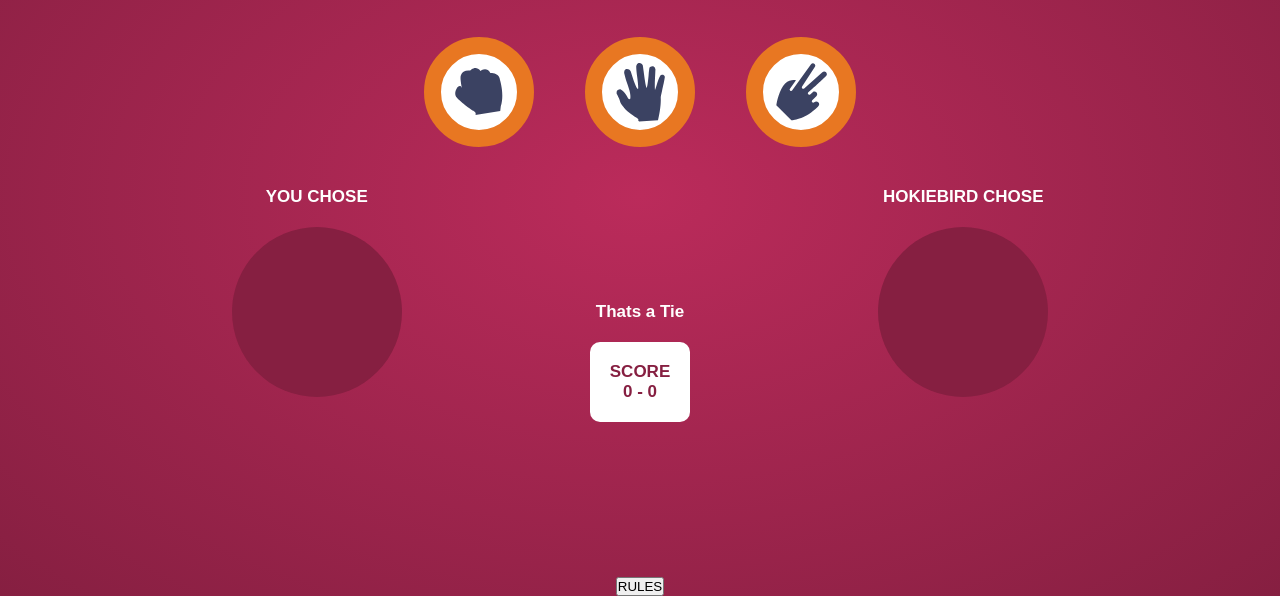
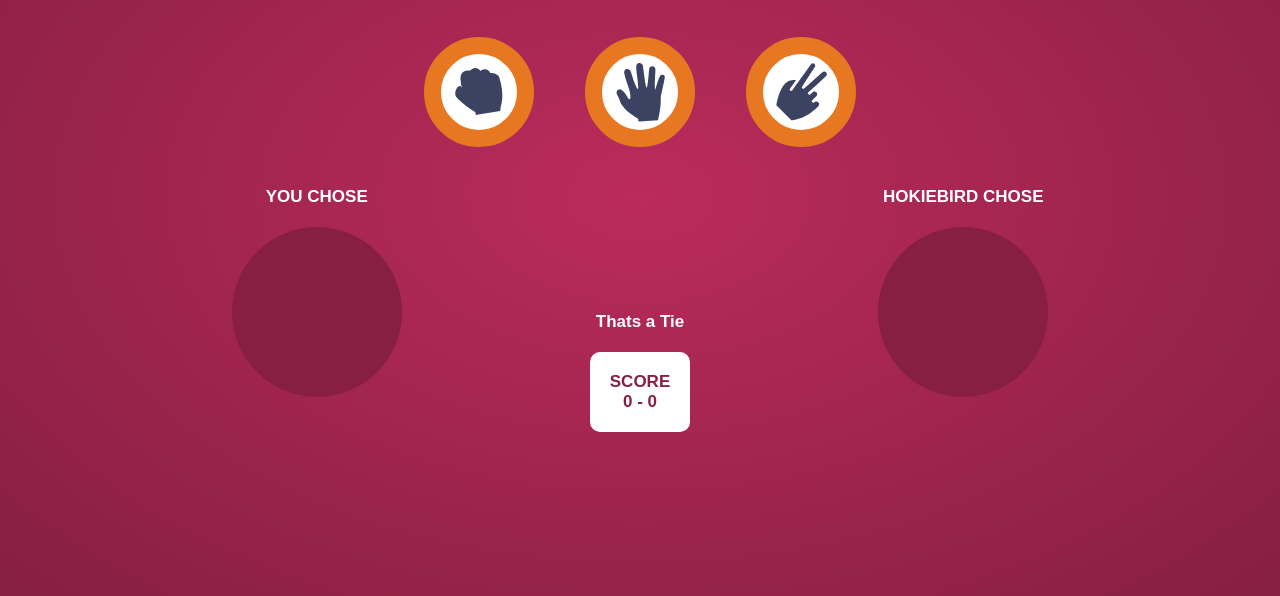
Before and after one commit to lumberger22/RockPaperScissors, a plain HTML site: page game.html in a window 1280 px wide. Both pictures are taken after a click on the item 478 px from the left and 296 px from the top of the page. Shown: the part 204-800 px from the top of the page. Drawn offline with Linux system fonts and the light colour scheme.

Commit message:
Remove footer and rules button

```diff
--- a/game.html
+++ b/game.html
@@ -39,9 +39,6 @@
             <div class="choice-circle"></div>
         </div>
     </div>
-    <footer>
-        <button class="rules">RULES</button>
-    </footer>
 
 </body>
 </html>
--- a/script.js
+++ b/script.js
@@ -22,19 +22,16 @@ roundResult.textContent = ('MAKE A CHOICE TO BEGIN');
 //Event Listeners
 rockSelection.addEventListener("click", () => {
     playerSelection = 'rock';
-    console.log(playerSelection);
     playRound();
 })
 
 paperSelection.addEventListener("click", () => {
     playerSelection = 'paper';
-    console.log(playerSelection);
     playRound();
 })
 
 scissorsSelection.addEventListener("click", () => {
     playerSelection = 'scissors';
-    console.log(playerSelection);
     playRound();
 })
 
@@ -106,13 +103,7 @@ function comparison(computerSelection, playerSelection) {
 }
 
 function playRound() {
-    console.log('start round');
-    if (!gameActive) {
-        endResult;
-        return;
-    }
     let computerSelection = getComputerChoice();
-    console.log(`computer choice: ${computerSelection}`);
     let result = comparison(computerSelection, playerSelection);
 
     if (result === 'win') {
@@ -128,4 +119,14 @@ function playRound() {
 
     scoreContent.textContent = (`${playerScore} - ${computerScore}`);
 
+    if (playerScore === 3 || computerScore === 3) {
+        if (playerScore > computerScore) {
+            roundResult.textContent = 'You Won Rock Paper Scissors!';
+            return;
+        }
+        else
+            roundResult.textContent = 'The Hokie Bird beat you! You Lost!';
+            return;
+    }
+
 }
--- a/style.css
+++ b/style.css
@@ -32,13 +32,6 @@ body {
     display: flex;
     align-items: center;
     flex-direction: column;
-}
-
-footer {
-    display: flex;
-    flex-direction: row;
-    justify-content: center;
-    align-items: center;
 }
 
 .title-header {
@@ -130,12 +123,6 @@ footer {
     justify-content: center;
 }
 
-.rules {
-    display: flex;
-    cursor: pointer;
-    margin: 0px;
-}
-
 .score-container {
     background-color: white;
     margin: 20px 40px 40px 40px;
```
